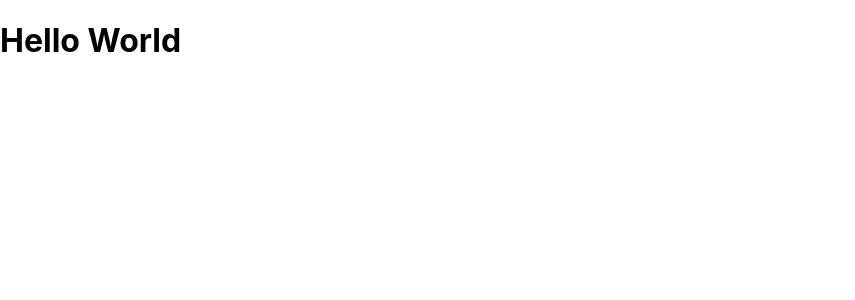
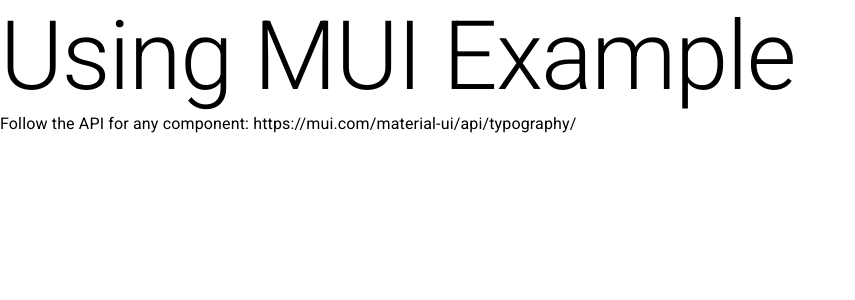
Before and after one commit to jakji93/airon-fitness, a React (Create React App) app in the folder client/: page / in a window 1280 px wide. Shown: the top 300 px of the page, without its empty margins (0-855 px from the left). Built offline with nearby package versions, Linux system fonts and the light colour scheme.

Commit message:
Chore: added MUI, updated README with technologies

```diff
--- a/client/package.json
+++ b/client/package.json
@@ -3,6 +3,11 @@
   "version": "0.1.0",
   "private": true,
   "dependencies": {
+    "@emotion/react": "^11.11.0",
+    "@emotion/styled": "^11.11.0",
+    "@fontsource/roboto": "^5.0.1",
+    "@mui/icons-material": "^5.11.16",
+    "@mui/material": "^5.13.3",
     "@reduxjs/toolkit": "^1.9.5",
     "@testing-library/jest-dom": "^5.16.5",
     "@testing-library/react": "^13.4.0",
--- a/client/src/App.js
+++ b/client/src/App.js
@@ -1,9 +1,10 @@
+import Component from "./components/component";
 
 
 export default function App() {
   return (
     <div className="App">
-      <h1>Hello World</h1>
+      <Component />
     </div>
   );
 }
--- /dev/null
+++ b/client/src/components/component.jsx
@@ -0,0 +1,14 @@
+import { Typography } from '@mui/material';
+
+export default function Component() {
+    return (
+        <>
+            <Typography variant='h1'>
+                Using MUI Example
+            </Typography>
+            <Typography variant='body1'>
+                Follow the API for any component: https://mui.com/material-ui/api/typography/
+            </Typography>
+        </>
+    );
+}
--- a/client/src/index.js
+++ b/client/src/index.js
@@ -6,6 +6,11 @@
 import { configureStore } from '@reduxjs/toolkit';
 import App from './App';
 import rootReducer from './reducers';
+import '@fontsource/roboto/300.css';
+import '@fontsource/roboto/400.css';
+import '@fontsource/roboto/500.css';
+import '@fontsource/roboto/700.css';
+
 
 const router = createBrowserRouter([
   {
```
Also changed, not shown: 2 other files (tests, documents, lock files or other folders).
